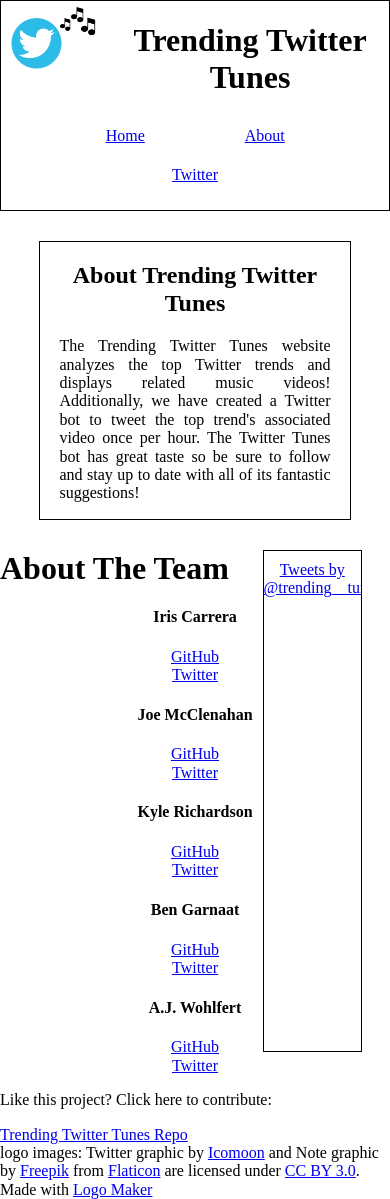
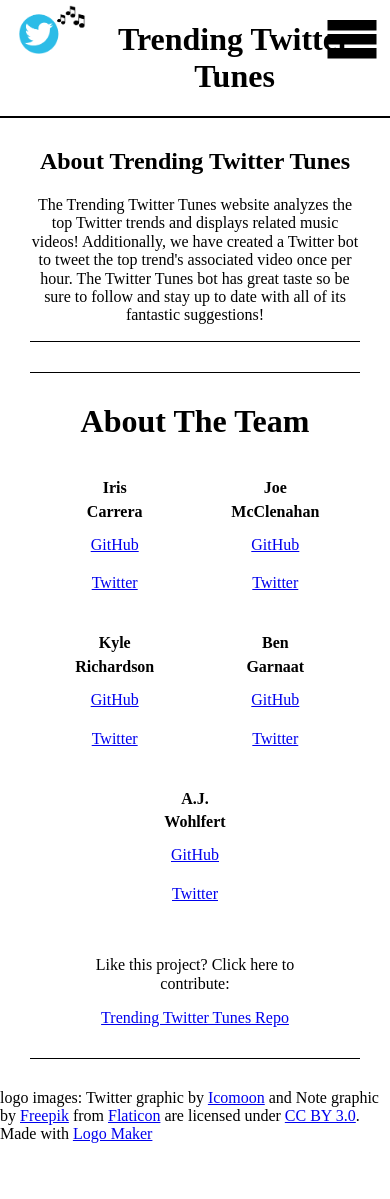
Before and after one commit to icarrera/twitter-tunes, a Python web app: template twitter_tunes/templates/index.jinja2 in a window 390 px wide. After the commit the page ends 1143 px from the top, so only its background shows below. Run offline with Jinja, Linux system fonts and the light colour scheme; the template is opened without the code that fills it, so the values that code supplies are empty; some libraries are stand-ins or nearby versions.

Commit message:
imported mobile css from local sandbox files added icomoon icons

```diff
--- a/twitter_tunes/static/base.css
+++ b/twitter_tunes/static/base.css
@@ -0,0 +1,40 @@
+header, hgroup, #blurbabout, #trends, #aboutus {
+  border-bottom: 1px solid #000;
+}
+
+header {
+  position: relative;
+}
+
+hgroup {
+  width: 100%;
+}
+
+hgroup > h1 {
+  width: 70%;
+  display: inline-block;
+  text-align: center;
+}
+
+section {
+  margin: 30px;
+  text-align: center;
+}
+
+ul {
+  padding: 0;
+  margin: 0 auto;
+}
+
+li {
+  list-style: none;
+  padding: 10px;
+}
+
+h4 {
+  margin: 5px;
+}
+
+.clearfix {
+  clear: both;
+}
--- /dev/null
+++ b/twitter_tunes/static/icon.css
@@ -0,0 +1,92 @@
+@font-face {
+    font-family: 'icomoon';
+    src:    url('fonts/icomoon.eot?mh48dp');
+    src:    url('fonts/icomoon.eot?mh48dp#iefix') format('embedded-opentype'),
+        url('fonts/icomoon.ttf?mh48dp') format('truetype'),
+        url('fonts/icomoon.woff?mh48dp') format('woff'),
+        url('fonts/icomoon.svg?mh48dp#icomoon') format('svg');
+    font-weight: normal;
+    font-style: normal;
+}
+
+[class^="icon-"], [class*=" icon-"] {
+    /* use !important to prevent issues with browser extensions that change fonts */
+    font-family: 'icomoon' !important;
+    speak: none;
+    font-style: normal;
+    font-weight: normal;
+    font-variant: normal;
+    text-transform: none;
+    line-height: 1;
+
+    /* Better Font Rendering =========== */
+    -webkit-font-smoothing: antialiased;
+    -moz-osx-font-smoothing: grayscale;
+}
+
+.icon-home:before {
+    content: "\e900";
+}
+.icon-home3:before {
+    content: "\e902";
+}
+.icon-music:before {
+    content: "\e903";
+}
+.icon-profile:before {
+    content: "\e906";
+}
+.icon-address-book:before {
+    content: "\e907";
+}
+.icon-search:before {
+    content: "\e908";
+}
+.icon-enlarge:before {
+    content: "\e90b";
+}
+.icon-shrink:before {
+    content: "\e90c";
+}
+.icon-menu:before {
+    content: "\e90e";
+}
+.icon-menu3:before {
+    content: "\e90f";
+}
+.icon-link:before {
+    content: "\e910";
+}
+.icon-plus:before {
+    content: "\e912";
+}
+.icon-minus:before {
+    content: "\e913";
+}
+.icon-circle-down:before {
+    content: "\e914";
+}
+.icon-spotify:before {
+    content: "\e915";
+}
+.icon-twitter:before {
+    content: "\e916";
+}
+.icon-youtube:before {
+    content: "\e917";
+}
+.icon-youtube2:before {
+    content: "\e918";
+}
+.icon-github:before {
+    content: "\e919";
+}
+.icon-soundcloud:before {
+    content: "\e91a";
+}
+.icon-soundcloud2:before {
+    content: "\e91b";
+}
+.icon-linkedin:before {
+    content: "\e91c";
+}
--- a/twitter_tunes/static/layout.css
+++ b/twitter_tunes/static/layout.css
@@ -0,0 +1,76 @@
+hgroup > img {
+  display: inline;
+  width: 20%;
+  min-width: 50px;
+  max-width: 100px;
+  float: left;
+  margin-left: 10px;
+  padding: 5px;
+}
+
+.icon-menu {
+  position: absolute;
+  right: 0px;
+  top: 0px;
+  padding: 10px;
+  font-size: 3.5em;
+}
+
+nav > ul {
+  display: none;
+}
+
+nav:hover > ul {
+  display: block;
+}
+
+.nav_li {
+  width: 85%;
+  text-align: center;
+  font-size: 1.3em;
+  background: #32B9EB;
+  padding: 10px;
+  margin: 10px auto;
+}
+
+a:visited {
+  color: #00f;
+}
+
+blurbabout > p {
+  text-align: justify;
+}
+
+aside {
+  display: none;
+}
+
+article:hover iframe {
+  display: block;
+}
+
+iframe {
+  margin: 10px auto;
+  display: none;
+  max-width: 95%;
+  width: 95%;
+}
+
+#aboutus > ul > li {
+  min-width: 150px;
+  width: 30%;
+  padding: 1%;
+  display: inline-block;
+}
+
+#aboutus article {
+  padding: 10px;
+}
+
+#aboutus article li {
+  padding: 10px;
+}
+
+#contribute {
+  margin: 30px;
+}
--- a/twitter_tunes/templates/index.jinja2
+++ b/twitter_tunes/templates/index.jinja2
@@ -4,22 +4,28 @@
     <meta charset="utf-8">
     <title>Trending Twitter Tunes</title>
     <link rel="stylesheet" href="https://cdnjs.cloudflare.com/ajax/libs/normalize/4.0.0/normalize.min.css" type="text/css">
-    <link rel="stylesheet" href="../static/style.css" type="text/css">
+    <link rel="stylesheet" href="../static/base.css" type="text/css">
+    <link rel="stylesheet" href="../static/layout.css" type="text/css">
+    <link rel="stylesheet" href="../static/module.css" type="text/css">
+    <link rel="stylesheet" href="../static/icon.css" type="text/css">
+    <!-- <link rel="stylesheet" href="../static/style.css" type="text/css"> -->
   </head>
   <body>
     <header>
+      <hgroup>
         <img src="../static/drawing.png" alt="Twitter Tunes Logo" />
         <h1>Trending Twitter Tunes</h1>
+      </hgroup>
       <nav>
+        <div class="icon-menu"></div>
         <ul id="nav_ul">
           <li class="nav_li"><a href="/">Home</a></li>
           <li class="nav_li"><a href="#aboutus">About</a></li>
           <li  class="nav_li"><a href="https://twitter.com/trending__tunes">Twitter</a></li>
         </ul>
       </nav>
-      <hgroup>
-      </hgroup>
     </header>
+    <div class="clearfix"></div>
     <section id="blurbabout">
       <h2>About Trending Twitter Tunes</h2>
       <p>
@@ -48,58 +54,64 @@
         {% endfor %}
       </ul>
     </section>
-    <section>
-        <h1><a NAME="aboutus">About The Team</a></h1>
+    <section id="aboutus">
+            <h1>About The Team</h1>
             <ul>
                 <li>
-                <inner>
+                    <article>
+                      <h4>Iris</h4>
+                      <h4>Carrera</h4>
                         <ul>
-                        <li><h4>Iris Carrera</h4></li>
                             <li><a href="http://www.github.com/icarrera">GitHub</a></li>
                             <li><a href="https://twitter.com/goldirises">Twitter</a></li>
                         </ul>
-                </inner>
+                    </article>
                 </li>
                 <li>
-                <inner>
+                    <article>
+                      <h4>Joe</h4>
+                      <h4>McClenahan</h4>
                         <ul>
-                        <li><h4>Joe McClenahan</h4></li>
                             <li><a href="https://github.com/jmcclena94">GitHub</a></li>
                             <li><a href="https://twitter.com/joe_mcclenahan">Twitter</a></li>
                         </ul>
-                </inner>
+                    </article>
                 </li>
                 <li>
-                <inner>
+                    <article>
+                      <h4>Kyle</h4>
+                      <h4>Richardson</h4>
                         <ul>
-                        <li><h4>Kyle Richardson</h4></li>
                             <li><a href="https://github.com/KyleRichVA">GitHub</a></li>
                             <li><a href="https://twitter.com/manacrevice">Twitter</a></li>
                         </ul>
-                </inner>
+                    </article>
                 </li>
                 <li>
-                <inner>
+                    <article>
+                      <h4>Ben</h4>
+                      <h4>Garnaat</h4>
                         <ul>
-                        <li><h4>Ben Garnaat</h4></li>
                             <li><a href="https://github.com/bgarnaat">GitHub</a></li>
                             <li><a href="https://twitter.com/BGarnaat">Twitter</a></li>
                         </ul>
-                </inner>
+                    </article>
                 </li>
                 <li>
-                <inner>
+                    <article>
+                      <h4>A.J.</h4>
+                      <h4>Wohlfert</h4>
                         <ul>
-                        <li><h4>A.J. Wohlfert</h4></li>
                             <li><a href="https://github.com/wohlfea">GitHub</a></li>
                             <li><a href="https://twitter.com/ajwohlfert">Twitter</a></li>
                         </ul>
-                </inner>
+                    </article>
                 </li>
             </ul>
+            <div id="contribute">
               <p> Like this project? Click here to contribute: </p>
               <a href="https://github.com/icarrera/twitter-tunes">Trending Twitter Tunes Repo</a>
-
+            </div>
         </section>
     <script src="https://cdnjs.cloudflare.com/ajax/libs/jquery/3.0.0-beta1/jquery.min.js"></script>
     <script src="../static/ttjs.js"></script>
```
Also changed, not shown: twitter_tunes/static/fonts/icomoon.ttf (added), twitter_tunes/static/fonts/icomoon.woff (added), 2 other files. Lines whose indentation alone changed are shown as unchanged.
